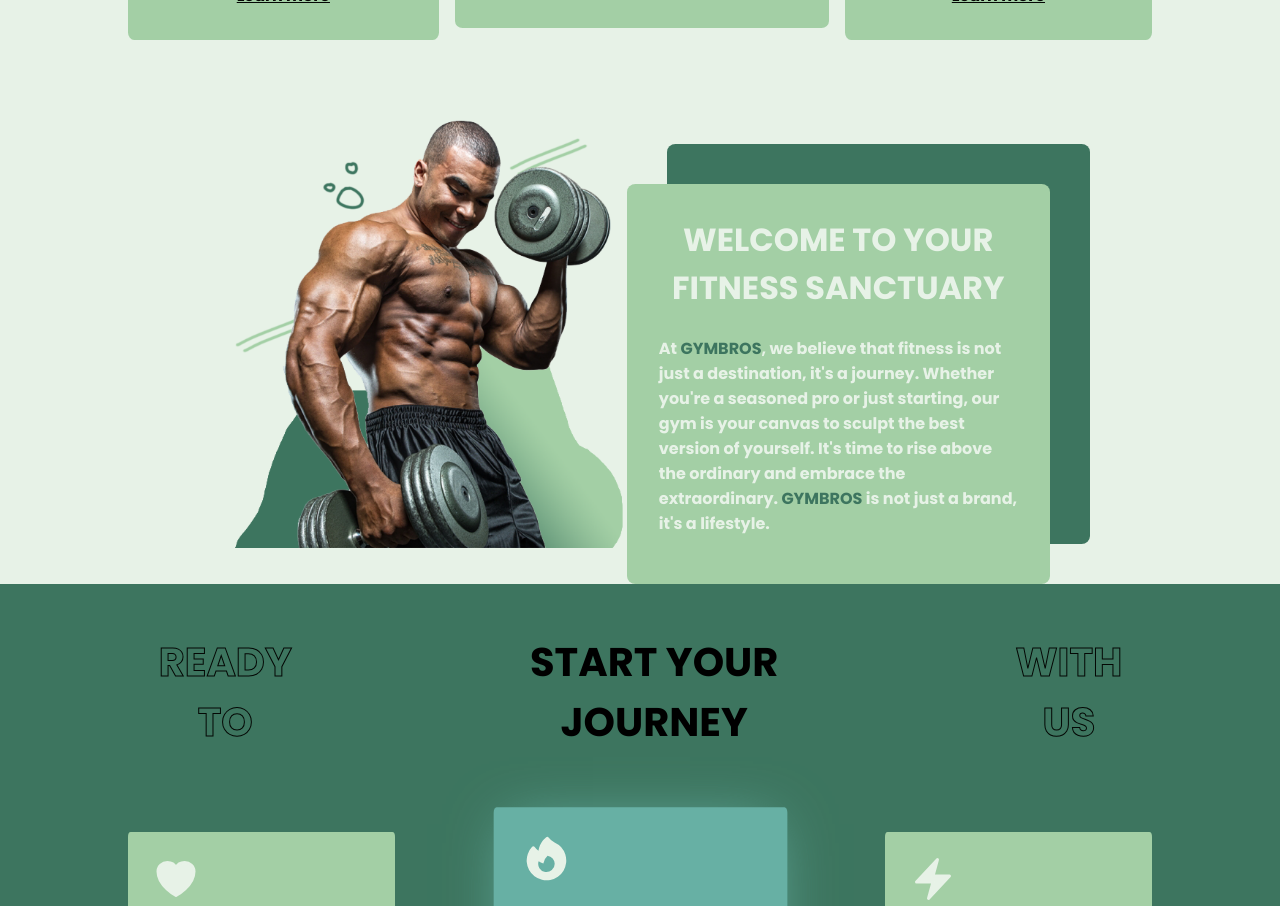
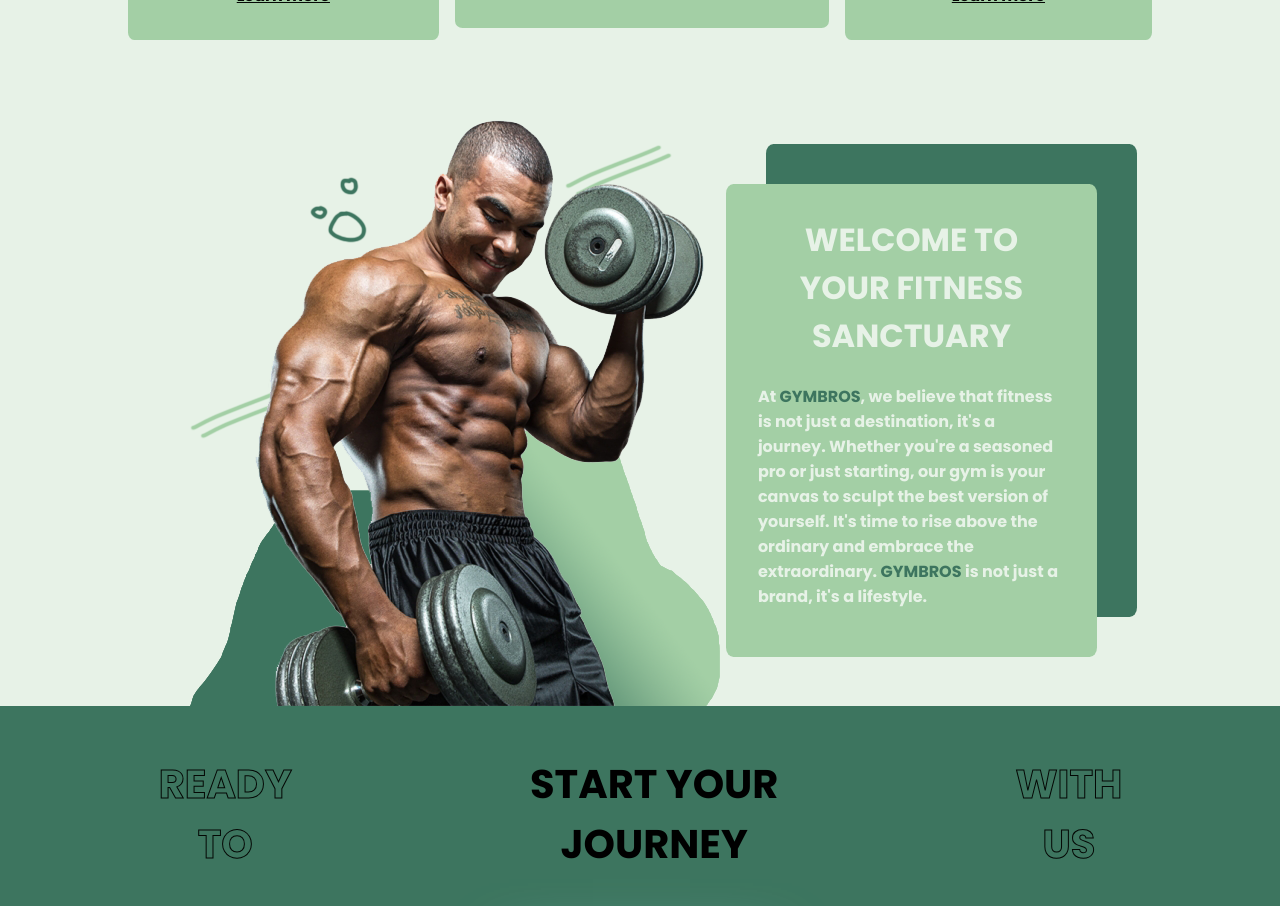
Before and after one commit to jankier/gym-app, a React (Vite) app in the folder gym-web-app/: page / in a window 1280 px wide. Shown: the part 1440-2346 px from the top of the page. Built offline with nearby package versions, Linux system fonts and the light colour scheme.

Commit message:
text-selection-correction

```diff
--- a/gym-web-app/src/components/Benefits/Benefits.css
+++ b/gym-web-app/src/components/Benefits/Benefits.css
@@ -20,7 +20,7 @@
     border-bottom: none !important;
   }
   .right-side-benefits {
-    flex-basis: 60%;
+    flex-basis: 30% !important;
     box-shadow: 40px -40px 0px 0px var(--secondary);
   }
 }
@@ -29,7 +29,7 @@
   user-select: none;
   margin-left: auto;
   margin-right: auto;
-  min-height: 100%;
+  /* min-height: 100%; */
   width: 80%;
   padding-top: 4rem;
   padding-bottom: 4rem;
@@ -73,7 +73,6 @@
   margin-bottom: auto;
   margin-left: auto;
   margin-right: auto;
-  width: 80%;
   align-items: start;
   justify-content: center;
 }
@@ -97,6 +96,8 @@
   border-radius: 2%;
   padding: 2rem;
   background-color: var(--primary);
+  align-items: center;
+  justify-content: center;
 }
 
 .benefits-title {
--- a/gym-web-app/src/components/Footer/Footer.css
+++ b/gym-web-app/src/components/Footer/Footer.css
@@ -101,9 +101,20 @@
 }
 
 .third-section > :nth-child(2) {
+  user-select: text;
   font-size: 1rem;
 }
 
+.third-section > :nth-child(2)::selection {
+background-color: var(--secondary);
+}
+
 .third-section > :nth-child(3) {
+  user-select: text;
+  user-select;
   font-size: 1rem;
 }
+
+.third-section > :nth-child(3)::selection {
+  background-color: var(--secondary);
+  }
```
